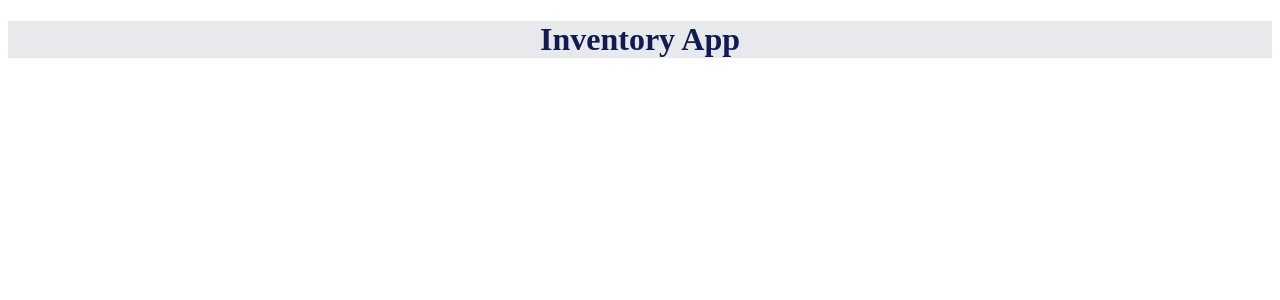
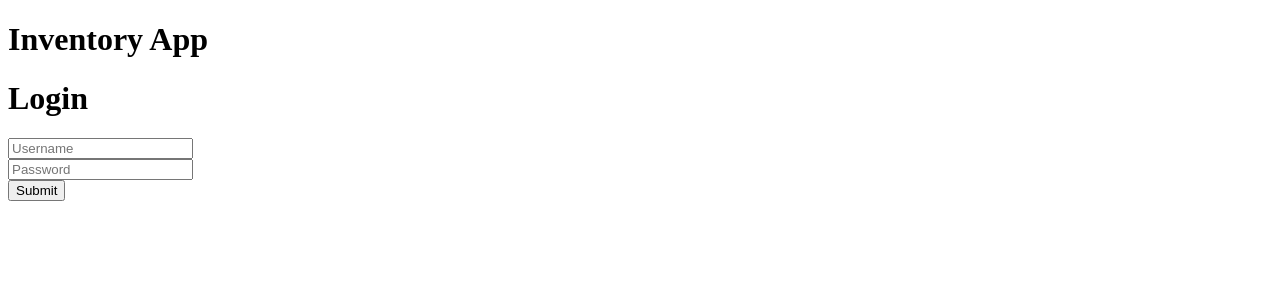
Before and after one commit to dexterbrian/inventory-app, a React (Create React App) app: page /login in a window 1280 px wide. Shown: the top 300 px of the page. Built offline with nearby package versions, Linux system fonts and the light colour scheme.

Commit message:
Merge App.js conflict

```diff
--- a/src/App.js
+++ b/src/App.js
@@ -1,10 +1,7 @@
-import './App.css';
-import ProductListing from './components/prodlist/ProductListing';
 import { useState } from 'react';
 import Login from './components/Login';
 import { Route, Switch, useHistory } from 'react-router-dom/cjs/react-router-dom';
 import NavBar from './components/NavBar';
-import Modify from './components/modify/Modify';
 
 function App() {
 
@@ -15,7 +12,23 @@ function App() {
   return (
     <div className="App">
       <h1>Inventory App</h1>
-      {/* {Our parent component will go here} */}
+      { isLoggedIn ? <NavBar /> : null }
+      <Switch>
+      <Route exact path="/">
+        {
+          isLoggedIn ? <h2>All Products</h2> : history.push('login')
+        }
+      </Route>
+      <Route exact path="/login">
+        <Login setLoggedIn={ setLoggedIn } setNotification={ setNotification }/>
+      </Route>
+      <Route exact path="/add">
+        <h2>Add Product</h2>
+      </Route>
+      <Route exact path="/edit">
+        <h2>Edit Product</h2>
+      </Route>
+    </Switch>
     </div>
   );
 }
```
